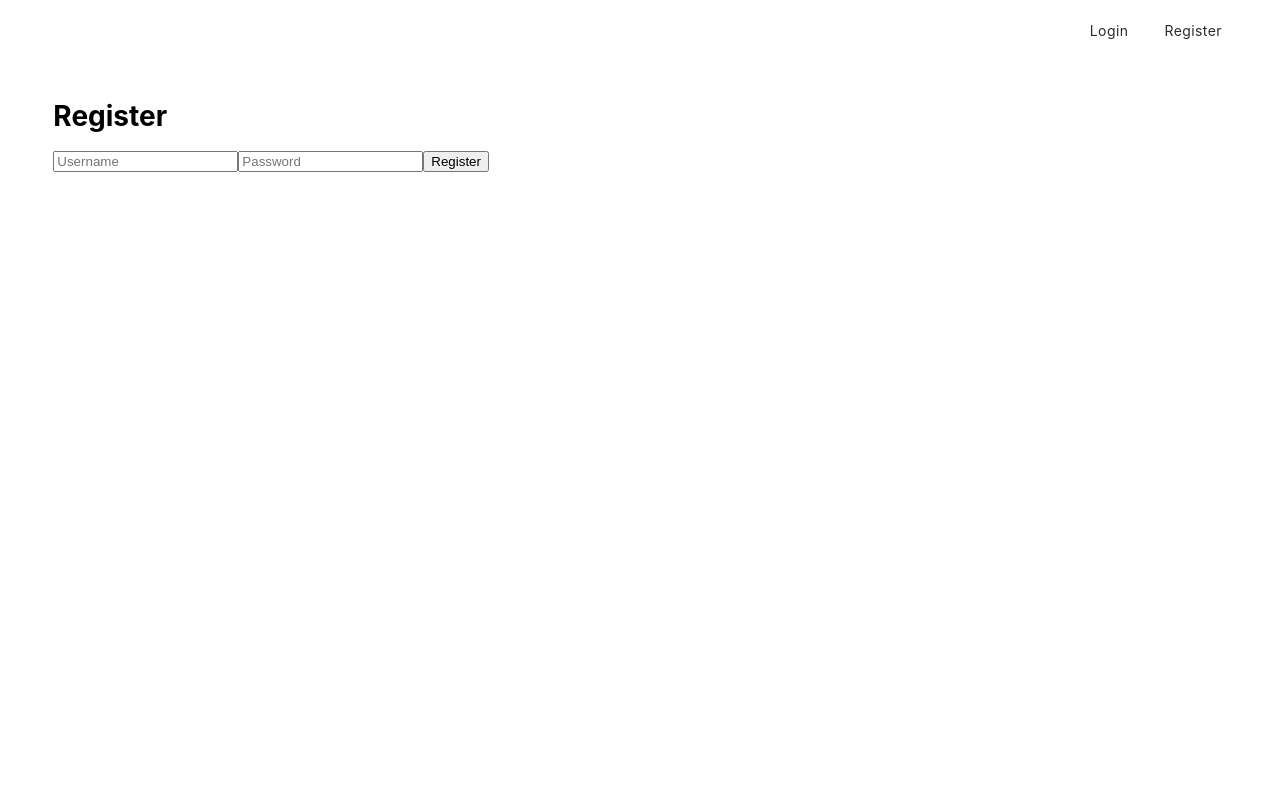
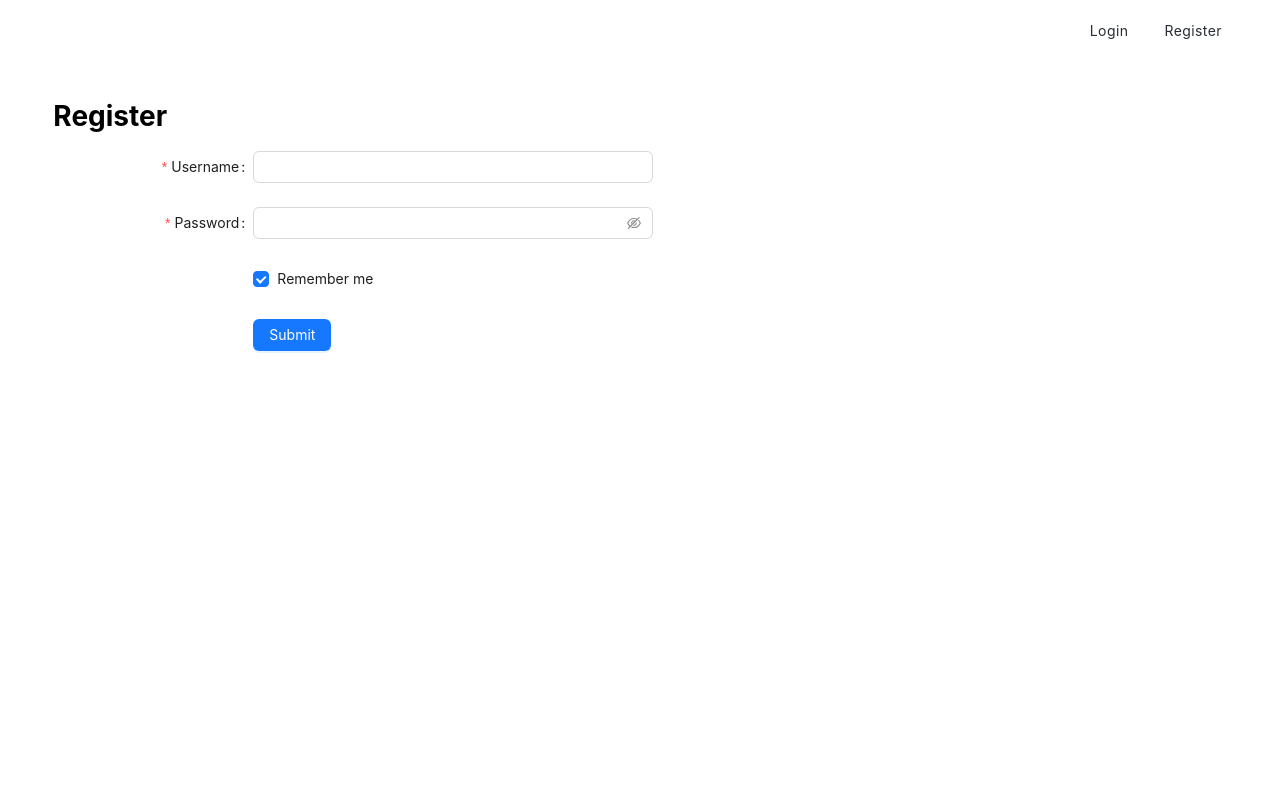
Before and after one commit to Ashtonlim/sting, a React (Vite) app in the folder client/: page /register in a window 1280 px wide. Shown: the top 800 px of the page. Built offline with nearby package versions, Linux system fonts and the light colour scheme.

Commit message:
used antd w for auth api reg

```diff
--- a/client/package.json
+++ b/client/package.json
@@ -12,6 +12,7 @@
   },
   "dependencies": {
     "antd": "^5.12.8",
+    "axios": "^1.6.5",
     "react": "^18.2.0",
     "react-dom": "^18.2.0",
     "react-router-dom": "^6.21.2"
--- /dev/null
+++ b/client/src/api/auth.js
@@ -0,0 +1,20 @@
+import axios from "axios";
+
+export const register = async (credentials) => {
+  try {
+    console.log(credentials);
+    // const response = await axios.post("/api/v1/auth/register", credentials);
+    // return response.data;
+  } catch (error) {
+    return error.response.data;
+  }
+};
+
+export const login = async (credentials) => {
+  try {
+    const response = await axios.post("/api/v1/auth/login", credentials);
+    return response.data;
+  } catch (error) {
+    return error.response.data;
+  }
+};
--- /dev/null
+++ b/client/src/components/Buttons/Buttons.jsx
@@ -0,0 +1,43 @@
+const Button = ({ value = "Button" }) => {
+  return (
+    <button
+      type="button"
+      className="text-white bg-blue-700 hover:bg-blue-800 focus:ring-4 focus:ring-blue-300 font-medium rounded-lg text-sm px-5 py-2.5 me-2 mb-2 dark:bg-blue-600 dark:hover:bg-blue-700 focus:outline-none dark:focus:ring-blue-800"
+    >
+      {value}
+    </button>
+  );
+};
+
+export default Button;
+
+export const ButtonAlt = ({ value = "Button" }) => {
+  return (
+    <button
+      type="button"
+      className="py-2.5 px-5 me-2 mb-2 text-sm font-medium text-gray-900 focus:outline-none bg-white rounded-lg border border-gray-200 hover:bg-gray-100 hover:text-blue-700 focus:z-10 focus:ring-4 focus:ring-gray-200 dark:focus:ring-gray-700 dark:bg-gray-800 dark:text-gray-400 dark:border-gray-600 dark:hover:text-white dark:hover:bg-gray-700"
+    >
+      {value}
+    </button>
+  );
+};
+export const ButtonDark = ({ value = "Button" }) => {
+  return (
+    <button
+      type="button"
+      className="text-white bg-gray-800 hover:bg-gray-900 focus:outline-none focus:ring-4 focus:ring-gray-300 font-medium rounded-lg text-sm px-5 py-2.5 me-2 mb-2 dark:bg-gray-800 dark:hover:bg-gray-700 dark:focus:ring-gray-700 dark:border-gray-700"
+    >
+      {value}
+    </button>
+  );
+};
+export const ButtonLight = ({ value = "Button" }) => {
+  return (
+    <button
+      type="button"
+      className="text-gray-900 bg-white border border-gray-300 focus:outline-none hover:bg-gray-100 focus:ring-4 focus:ring-gray-200 font-medium rounded-lg text-sm px-5 py-2.5 me-2 mb-2 dark:bg-gray-800 dark:text-white dark:border-gray-600 dark:hover:bg-gray-700 dark:hover:border-gray-600 dark:focus:ring-gray-700"
+    >
+      {value}
+    </button>
+  );
+};
--- a/client/src/main.jsx
+++ b/client/src/main.jsx
@@ -3,6 +3,7 @@ import ReactDOM from "react-dom/client";
 import App from "./App.jsx";
 
 // refer to vite.config.js for index.scss import
+// import "antd/dist/antd.css";
 
 ReactDOM.createRoot(document.getElementById("root")).render(
   <React.StrictMode>
--- a/client/src/pages/Home/Home.jsx
+++ b/client/src/pages/Home/Home.jsx
@@ -3,8 +3,7 @@ const Home = () => {
   return (
     <LayoutOne>
       <div>
-        <div>hi</div>
-        {/* <h1>Vite + React</h1> */}
+        <h1>Home Page</h1>
       </div>
     </LayoutOne>
   );
--- a/client/src/pages/Login/Login.jsx
+++ b/client/src/pages/Login/Login.jsx
@@ -1,5 +1,7 @@
 import { useState } from "react";
 import LayoutOne from "/src/components/LayoutOne";
+
+import { Button } from "antd";
 
 const Login = () => {
   const [loginstate, setloginState] = useState({ username: "", password: "" });
@@ -8,6 +10,11 @@ const Login = () => {
     // e.preventDefault();
     console.log(e.target.name, e.target.value);
     setloginState({ ...loginstate, [e.target.name]: e.target.value });
+  };
+
+  const handleOnClick = (e) => {
+    console.log("submit button clicked");
+    // send api
   };
 
   return (
@@ -35,7 +42,14 @@ const Login = () => {
             onChange={onChange}
             required
           />
-          <input type="submit" value="Login" />
+          <Button
+            onClick={handleOnClick}
+            type="primary"
+            value="das"
+            className="my-2 block"
+          >
+            Submit
+          </Button>
         </form>
       </div>
     </LayoutOne>
--- a/client/src/pages/Register/Register.jsx
+++ b/client/src/pages/Register/Register.jsx
@@ -1,45 +1,87 @@
-import { useState } from "react";
+import { Button, Checkbox, Form, Input } from "antd";
+
+import { register } from "/src/api/auth";
 import LayoutOne from "/src/components/LayoutOne";
 
+const onFinish = ({ username, password }) => {
+  console.log("Success:", username, password);
+  register({ username: username, password: password });
+};
+const onFinishFailed = (errorInfo) => {
+  console.log("Failed:", errorInfo);
+};
+
 const Register = () => {
-  const [Registerstate, setRegisterState] = useState({
-    username: "",
-    password: "",
-  });
-
-  const onChange = (e) => {
-    // e.preventDefault();
-    console.log(e.target.name, e.target.value);
-    setRegisterState({ ...Registerstate, [e.target.name]: e.target.value });
-  };
-
   return (
     <LayoutOne>
-      <div className="Register">
+      <div className="register">
         <h1>Register</h1>
-        <form action="/auth" method="post">
-          <label htmlFor="username" />
-          <input
-            type="text"
+        <Form
+          name="basic"
+          labelCol={{
+            span: 8,
+          }}
+          wrapperCol={{
+            span: 16,
+          }}
+          style={{
+            maxWidth: 600,
+          }}
+          initialValues={{
+            remember: true,
+          }}
+          onFinish={onFinish}
+          onFinishFailed={onFinishFailed}
+          autoComplete="off"
+        >
+          <Form.Item
+            label="Username"
             name="username"
-            placeholder="Username"
-            id="username"
-            value={Registerstate.username}
-            onChange={onChange}
-            required
-          />
-          <label htmlFor="password" />
-          <input
-            type="password"
+            rules={[
+              {
+                required: true,
+                message: "Please input your username!",
+              },
+            ]}
+          >
+            <Input />
+          </Form.Item>
+
+          <Form.Item
+            label="Password"
             name="password"
-            placeholder="Password"
-            id="password"
-            value={Registerstate.password}
-            onChange={onChange}
-            required
-          />
-          <input type="submit" value="Register" />
-        </form>
+            rules={[
+              {
+                required: true,
+                message: "Please input your password!",
+              },
+            ]}
+          >
+            <Input.Password />
+          </Form.Item>
+
+          <Form.Item
+            name="remember"
+            valuePropName="checked"
+            wrapperCol={{
+              offset: 8,
+              span: 16,
+            }}
+          >
+            <Checkbox>Remember me</Checkbox>
+          </Form.Item>
+
+          <Form.Item
+            wrapperCol={{
+              offset: 8,
+              span: 16,
+            }}
+          >
+            <Button type="primary" htmlType="submit">
+              Submit
+            </Button>
+          </Form.Item>
+        </Form>
       </div>
     </LayoutOne>
   );
--- a/client/src/styles/index.scss
+++ b/client/src/styles/index.scss
@@ -1,12 +1,6 @@
 @tailwind base;
 @tailwind components;
 @tailwind utilities;
-
-:root {
-  --color-bg: #222;
-  --color-bg2: #534d7a;
-  --color-highlight: #ffdf00;
-}
 
 $theme1: #282c34;
 
@@ -35,33 +29,6 @@ $mx-laptop: max-width 1224px;
 $mx-tablet: max-width 800px;
 $mx-mobile-lg: 430px;
 $mx-mobile: max-width 375px;
-
-// 160% line height
-// 30% marging bottom para
-:root {
-  --hdr_height: 60px;
-  --hdr_lh: 20px;
-  --hdr_padding: 20px;
-
-  --desktop: 1900px;
-  --laptop: 1599px;
-  --tablet-l: 1020px;
-  --tablet: 760px;
-  --tablet-s: 550;
-  --mobile-l: 430px;
-  --mobile: 375px;
-
-  --sxnw: 1.777;
-  --sxnh: 0.5625;
-  --a4x: 1.414;
-  --a4w: 164px;
-  --cw1: 95%;
-  --cw2: 90%;
-  --cw3: 85%;
-  --cw5: 720px;
-  --cw7: 850px;
-  --cw10: 1200px;
-}
 
 #root {
   height: 100%;
@@ -100,49 +67,10 @@ li {
   list-style-type: none;
 }
 
-ul {
-  padding: 0px;
-  margin: 0px;
-}
-
-img {
-  border-style: none;
-  width: 100%;
-  height: auto;
-}
-
-html {
-  line-height: 1.15;
-  -webkit-text-size-adjust: 100%;
-  height: 100%;
-  box-sizing: border-box;
-}
-
-body {
-  font-family: "Inter", sans-serif;
-  height: 100%;
-  margin: 0;
-  display: flex;
-  flex-direction: column;
-
-  -webkit-font-smoothing: antialiased;
-  -moz-osx-font-smoothing: grayscale;
-  text-rendering: optimizelegibility;
-}
-
-a {
-  background-color: transparent;
-  text-decoration: none;
-}
-
-li {
-  list-style-type: none;
-}
-
-ul {
-  padding: 0px;
-  margin: 0px;
-}
+// ul {
+//   padding: 0px;
+//   margin: 0px;
+// }
 
 img {
   border-style: none;
```
Also changed, not shown: 1 other file (tests, documents, lock files or other folders).
